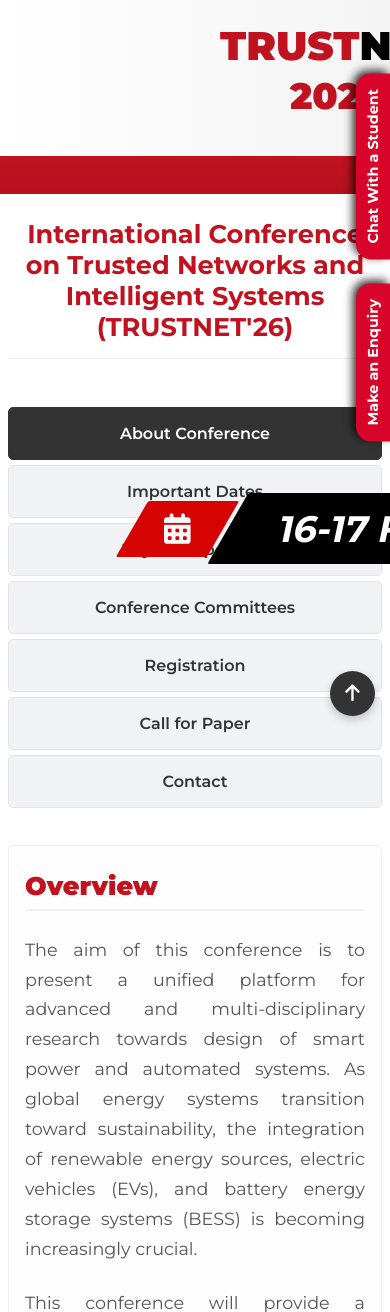
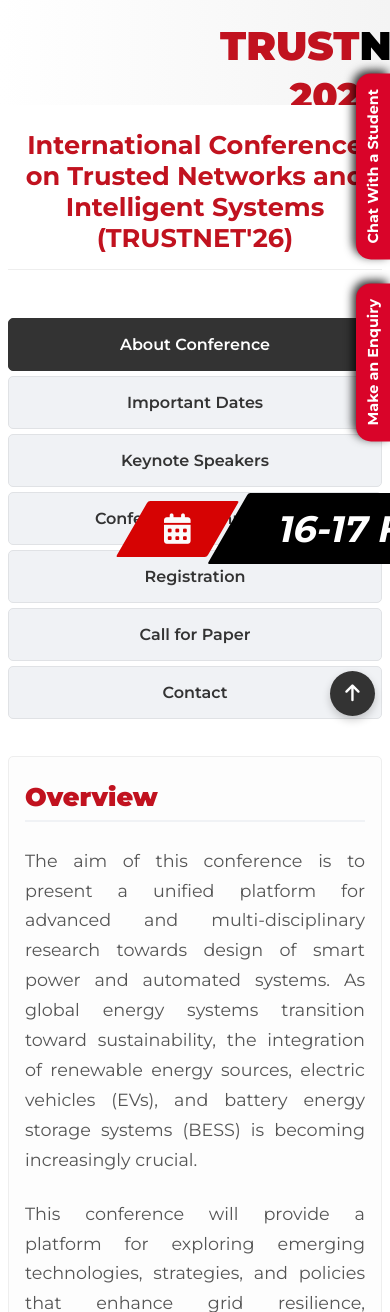
Before and after one commit to Prasoonm11/website-replication-II, a Flask app: page / in a window 390 px wide; the page is wider, and only the part inside the window is pictured. Shown: the part 113-1425 px from the top of that part. Run offline with Flask 3, Linux system fonts and the light colour scheme; some web fonts are replaced.

Commit message:
Fix: Addition Mobile Layout 23

```diff
--- a/static/css/style.css
+++ b/static/css/style.css
@@ -1542,7 +1542,7 @@ body {
     /* === ORIENTATION-BASED MARGINS === */
     @media (orientation: portrait) {
         .main-content {
-            margin-top: -28rem !important; /* Your -10 value for Portrait */
+            margin-top: -30rem !important; /* Your -10 value for Portrait */
             padding-top: 0.5rem !important;
             margin-bottom: 0 !important;
             padding-bottom: 0 !important;
--- a/templates/index.html
+++ b/templates/index.html
@@ -114,9 +114,9 @@
                     <div class="date-text">16-17 FEB, 2026</div>
                 </div>
             </div>
-            <br class="hide-on-mobile"></br class="hide-on-mobile">
-            <br class="hide-on-mobile"></br class="hide-on-mobile">
-            <br class="hide-on-mobile"></br class="hide-on-mobile">
+            <br class="hide-on-mobile">
+            <br class="hide-on-mobile">
+            <br class="hide-on-mobile">
 
 </div>
     <section class="main-content">
```
